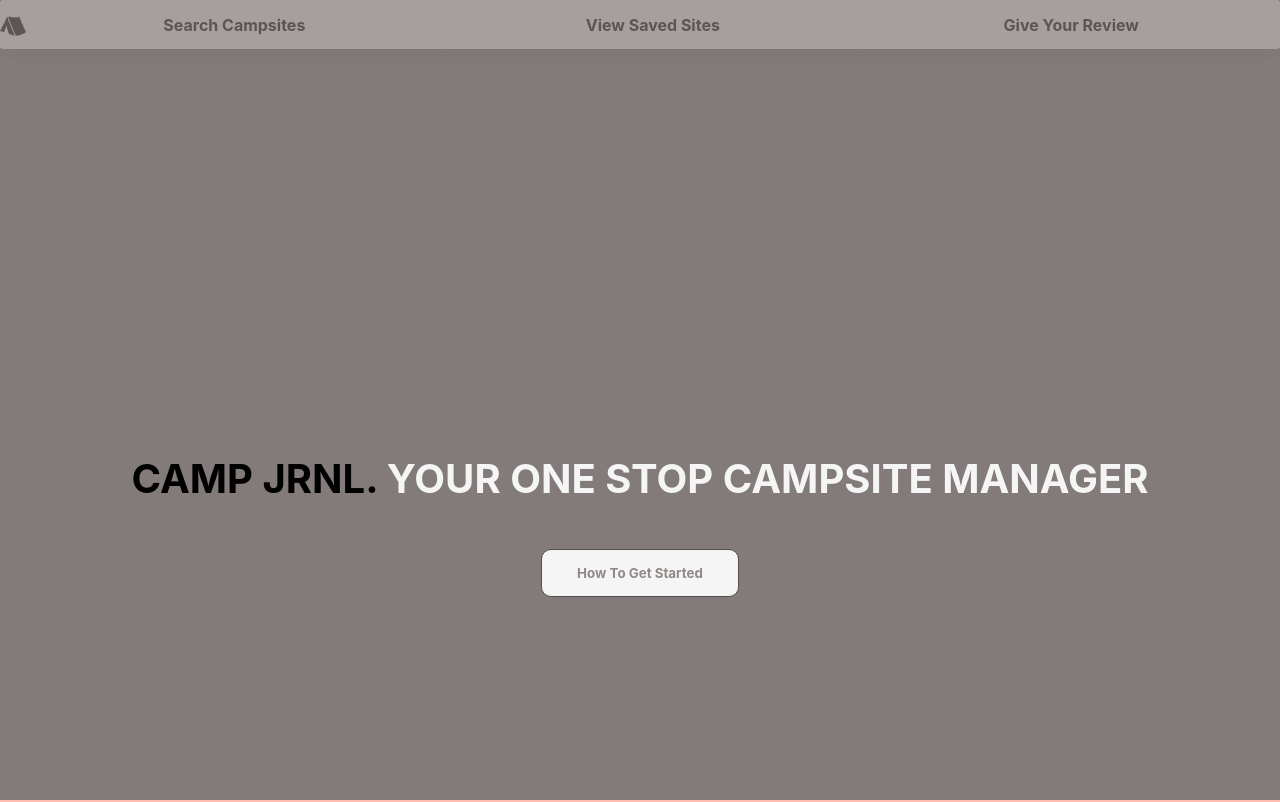
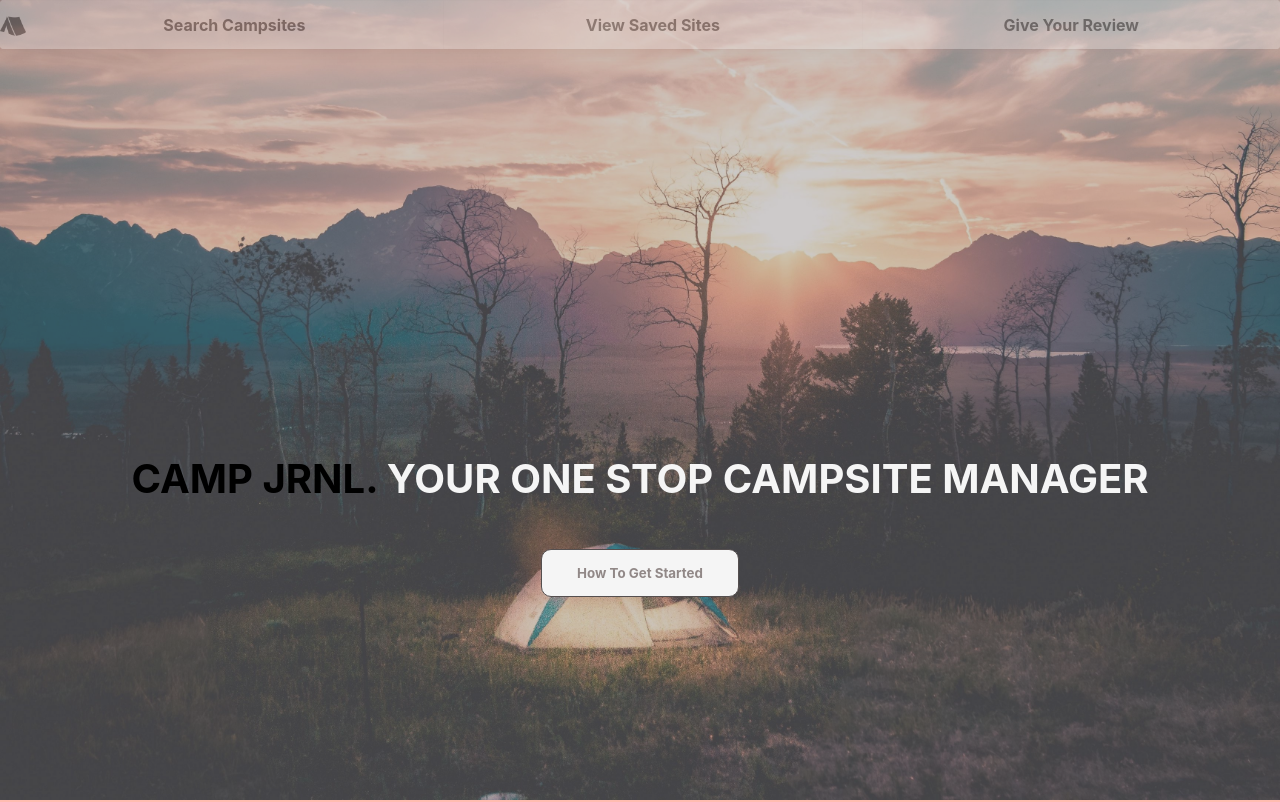
Before and after one commit to MichaelSinn/camping-journal, a plain HTML site: page index.html in a window 1280 px wide. Shown: the top 802 px of the page. Drawn offline with nearby package versions, Linux system fonts and the light colour scheme; some packages are replaced by stand-ins of ours.

Commit message:
Fix implemented for 404 error - second atttempt

```diff
--- a/assets/css/style.css
+++ b/assets/css/style.css
@@ -68,7 +68,7 @@ h3 {
     bottom: 0;
     right: 0;
     opacity: 0.6;
-    background-image: url('assets/images/landingscreen.jpeg');
+    background-image: url('../images/landingscreen.jpeg');
     background-size: cover;
     background-repeat: no-repeat;
     background-attachment: fixed;
```
